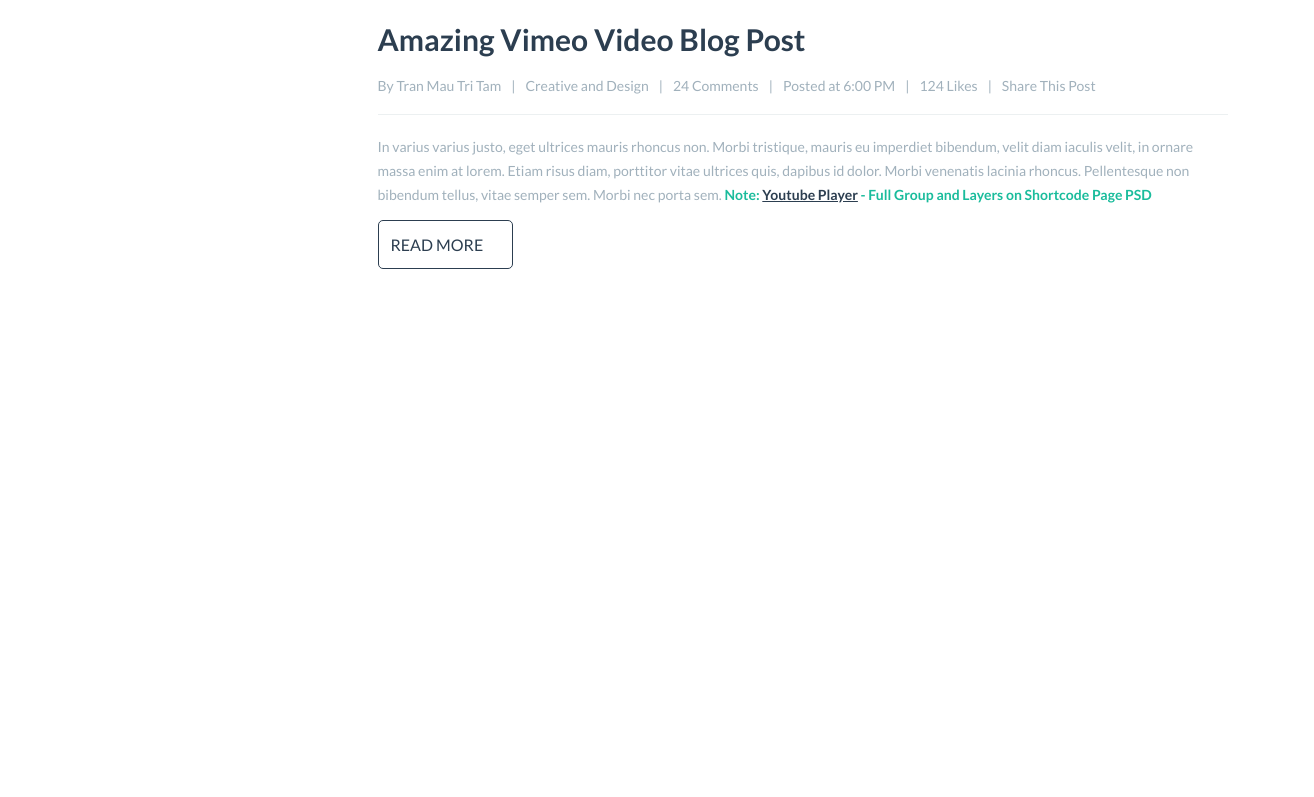
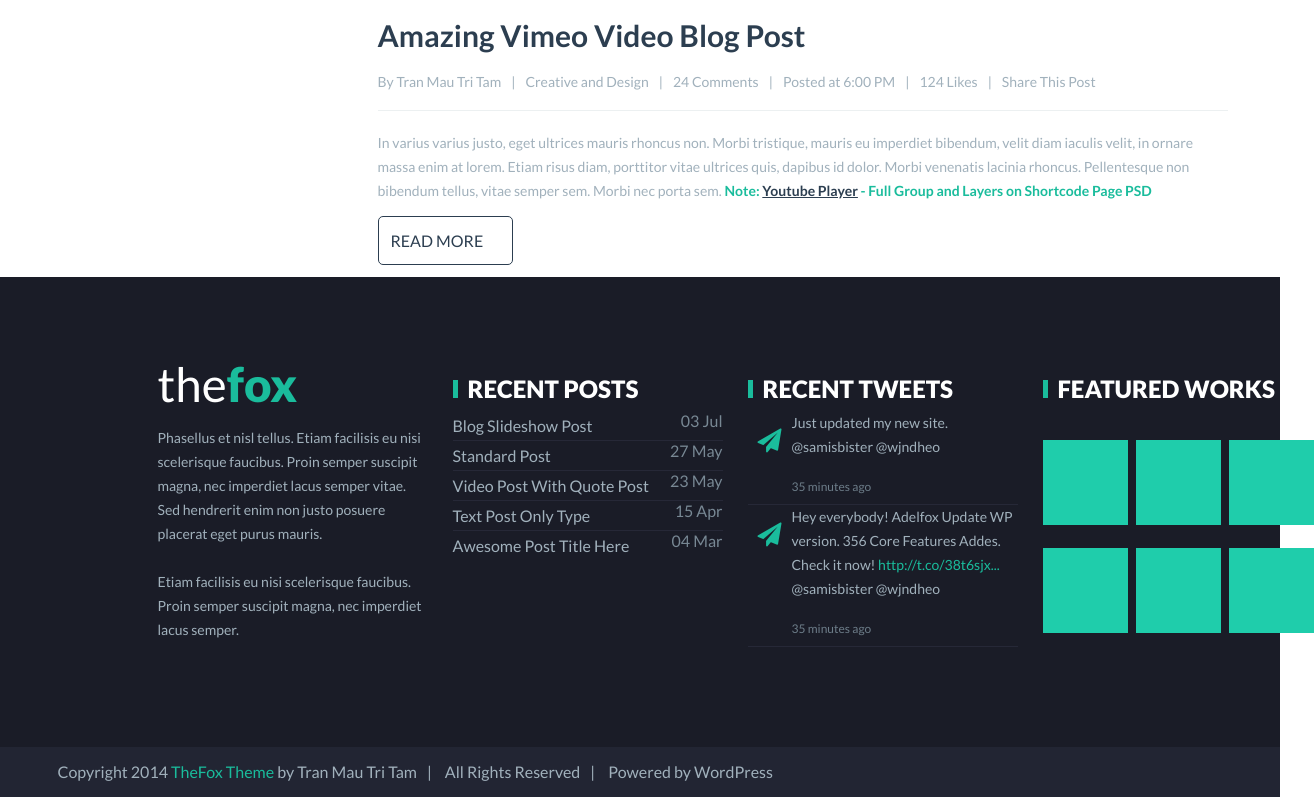
Before and after one commit to trongio/personal-project-html-and-css, a plain HTML site: page index.html in a window 1280 px wide. Shown: the part 3160-3957 px from the top of the page, 1314 px wide, since content can reach past the window. Before the commit the page ends 3429 px from the top, so only its background shows below. Drawn offline with Linux system fonts and the light colour scheme; a web font is replaced by a local one.

Commit message:
feat(personal-project-html-and-css): Finish before pixel-perfect version

```diff
--- a/index.html
+++ b/index.html
@@ -145,8 +145,8 @@
 
                <div class="article3">
                   <div>
-                        <iframe src="https://player.vimeo.com/video/152555053" width="850" height="500" frameborder="0" allow="autoplay; fullscreen" allowfullscreen></iframe>
-                        <p><a href="https://vimeo.com/152555053"></a>  <a href="https://vimeo.com/oopssidedown"></a> <a href="https://vimeo.com"></a>.</p>
+                     <iframe src="https://player.vimeo.com/video/146782320?title=0" width="850" height="500" frameborder="0" allow="autoplay; fullscreen" allowfullscreen></iframe>
+                     <p><a href="https://vimeo.com/146782320">SPACE</a> from <a href="https://vimeo.com/gnarlybay">gnarly bay</a> on <a href="https://vimeo.com">Vimeo</a>.</p>
                   </div>
                   <h4>Amazing Vimeo Video Blog Post</h4>
                   <div class="flex">
@@ -170,8 +170,7 @@
 
                <div class="article4">
                   <div>
-                     <iframe width="850" height="500" src="https://www.youtube.com/embed/XRchqLy1ToA" frameborder="0"
-                     allow="accelerometer; autoplay; encrypted-media; gyroscope; picture-in-picture" allowfullscreen></iframe>
+                     <iframe width="850" height="500" src="https://www.youtube.com/embed/xC16Yb5c2fg" frameborder="0" allow="accelerometer; autoplay; encrypted-media; gyroscope; picture-in-picture" allowfullscreen></iframe>
                   </div>
                   <h4>Amazing Vimeo Video Blog Post</h4>
                   <div class="flex">
@@ -451,6 +450,109 @@
       </section>
    </main>
 
+   <footer>
+      <div class="foot-1 container footer-grid">
+            <div class="footgrid footgrid-1">
+               <p>the<span>fox</span></p>
+               <p>Phasellus et nisl tellus. Etiam facilisis
+                  eu nisi scelerisque faucibus. Proin semper
+                  suscipit magna, nec imperdiet lacus semper
+                  vitae. Sed hendrerit enim non justo posuere
+                  placerat eget purus mauris.
+               </p>
+               <p>
+                  Etiam facilisis eu nisi scelerisque
+                  faucibus. Proin semper suscipit magna,
+                  nec imperdiet lacus semper.
+               </p>
+
+            </div>
+            <div class="footgrid footgrid-2">
+                  <h5>RECENT POSTS</h5>
+                  <div class="flex-btwn">
+                     <p class="posts-title">Blog Slideshow Post</p>
+                     <span>03 Jul</span>
+                  </div>
+                  <div class="footer-line"></div>
+                  <div class="flex-btwn">
+                     <p class="posts-title">Standard Post</p>
+                     <span>27 May</span>
+                  </div>
+                  <div class="footer-line"></div>
+                  <div class="flex-btwn">
+                     <p class="posts-title">Video Post With Quote Post</p>
+                     <span>23 May</span>
+                  </div>
+                  <div class="footer-line"></div>
+                  <div class="flex-btwn">
+                     <p class="posts-title">Text Post Only Type</p>
+                     <span>15 Apr</span>
+                  </div>
+                  <div class="footer-line"></div>
+                  <div class="flex-btwn">
+                     <p class="posts-title">Awesome Post Title Here</p>
+                     <span>04 Mar</span>
+                  </div>
+               </div>
+
+            <div class="footgrid footgrid-3">
+
+                  <h5>RECENT TWEETS</h5>
+                  <div>
+                  <div class="tweet">
+                     <div><i class="fa fa-paper-plane" aria-hidden="true"></i></div>
+                     <div class="tweet-txt">
+                        <div>
+                           Just updated my new site.
+                            @samisbister @wjndheo
+                        </div>
+                        <div class="tweet-time">35 minutes ago</div>
+                     </div>
+                  </div>
+                  <div class="footer-line"></div>
+               </div>
+               <div>
+                  <div class="tweet">
+                     <div><i class="fa fa-paper-plane" aria-hidden="true"></i></div>
+                     <div class="tweet-txt">
+                        <div>
+                           Hey everybody! Adelfox Update WP version. 356 Core Features Addes.
+                           Check it now! <span>http://t.co/38t6sjx...</span>
+                           @samisbister @wjndheo
+                        </div>
+                        <div class="tweet-time">35 minutes ago</div>
+                     </div>
+                  </div>
+                  <div class="footer-line"></div>
+               </div>
+
+
+            </div>
+            <div class="footgrid footgrid-4">
+                  <h5>FEATURED WORKS</h5>
+               <div class="featured-grid">
+                  <div></div>
+                  <div></div>
+                  <div></div>
+                  <div></div>
+                  <div></div>
+                  <div></div>
+
+               </div>
+            </div>
+      </div>
+   </footer>
+
+
+
+
+   <section class="after-footer">
+      <div class="container">
+         <span class="footer-menu">Copyright 2014 <span class="footer-fox">TheFox Theme</span> by Tran Mau Tri Tam</span>
+         <span class="footer-menu">All Rights Reserved</span>
+         <span class="footer-menu">Powered by WordPress</span>
+      </div>
+   </section>
 </body>
 
 </html>
--- a/style/style.css
+++ b/style/style.css
@@ -4,6 +4,7 @@
   padding: 0;
   text-decoration: none;
   list-style-type: none;
+  font-family: 'Lato', sans-serif;
 }
 
 
@@ -153,16 +154,16 @@ span > span{
   cursor: pointer;
 }
 
-/* grid */
+
 
 .grid{
   display: grid;
   grid-template-columns: auto auto;
   grid-gap: 25px;
-
+  margin-bottom: 27px;
 }
 
-/* content */
+
 
 .content-wrapper{
   max-width: 855px;
@@ -569,3 +570,142 @@ span > span{
   font-size: 14px;
   font-weight: 700;
 }
+footer{
+  width: 100%;
+  background-color: #1A1C27;
+}
+.footer-grid{
+  color: #A1B1BC;
+  display: grid;
+  grid-template-columns: auto auto auto auto;
+  grid-gap: 25px;
+  padding: 100px;
+}
+
+.footgrid{
+  width: 270px;
+  display: grid;
+  grid-template-rows: auto auto;
+}
+.footgrid-1 > p:first-child{
+  color: white;
+  margin-bottom: 30px;
+  font-size: 47.6px;
+  line-height: 14px;
+}
+.footgrid-1 > p:first-child > span{
+  color: #1ABC9C;
+  font-weight: 800;
+}
+.footgrid-1 > p{
+  line-height: 24px;
+  font-size: 14px;
+  margin-bottom: 20px;
+}
+.footgrid-1 > p:last-child{
+  margin-bottom: 0;
+}
+
+.footgrid-2{
+  display: inline-block;
+}
+.footgrid > h5{
+  color: white;
+  font-size: 24px;
+  line-height: 24px;
+  font-weight: 800;
+  display: inline-block;
+  margin-bottom: 10px;
+}
+.footgrid > h5::before{
+  content: '';
+  display: block;
+  background-color: #1ABC9C;
+  width: 5px;
+  height: 18px;
+  display: inline-block;
+  margin-right: 10px;
+}
+.post-title{
+  font-size: 12px;
+}
+.flex-btwn{
+  display: flex;
+  justify-content: space-between;
+}
+.flex-btwn > span{
+  color: #788894;
+  margin-bottom: 10px;
+}
+.footer-line{
+  width: 100%;
+  height: 1px;
+  background-color: #262837;
+}
+.tweet{
+  display: flex;
+}
+.tweet > div > .fa{
+  font-size: 24px;
+}
+.tweet-txt{
+  margin-left: 10px;
+}
+.tweet-txt >div:first-child{
+  font-size: 14px;
+  line-height: 24px;
+  margin-bottom: 20px;
+}
+.tweet-txt >div > span{
+  color: #1ABC9C;
+}
+.tweet-time{
+  font-size: 12px;
+  color: #6D7D89;
+  margin-bottom: 10px;
+}
+
+
+.featured-grid{
+  display: grid;
+  grid-template-columns: auto auto auto;
+  grid-gap: 8px;
+}
+
+.featured-grid div{
+  background-color: #1FCDAB;
+  width: 85px;
+  height: 85px;
+  display: flex;
+  justify-content: center;
+  align-items: center;
+}
+
+
+
+
+
+
+
+
+
+
+
+.after-footer{
+  color: #A1B1BC;
+  background-color: #222533;
+  height: 50px;
+  padding-top: 15px;
+}
+.footer-fox{
+  color: #1ABC9C;
+}
+.footer-menu::after{
+  content: '|';
+  display: inline-block;
+  margin: 0 10px;
+}
+
+.footer-menu:last-child::after{
+  content: '';
+}
```
